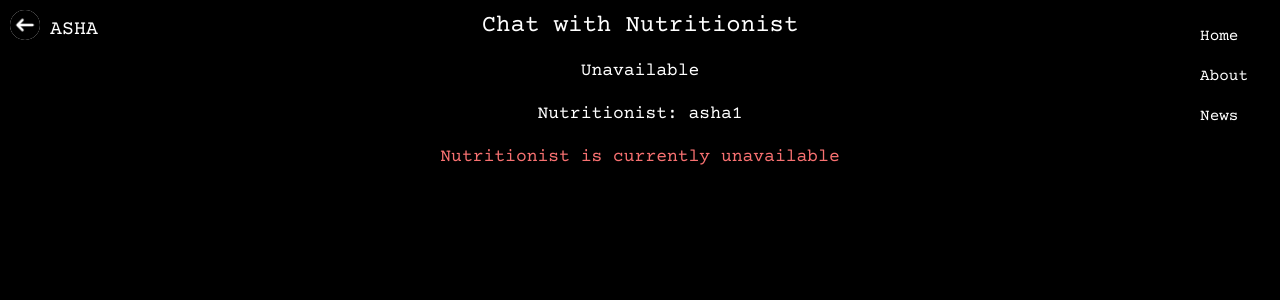
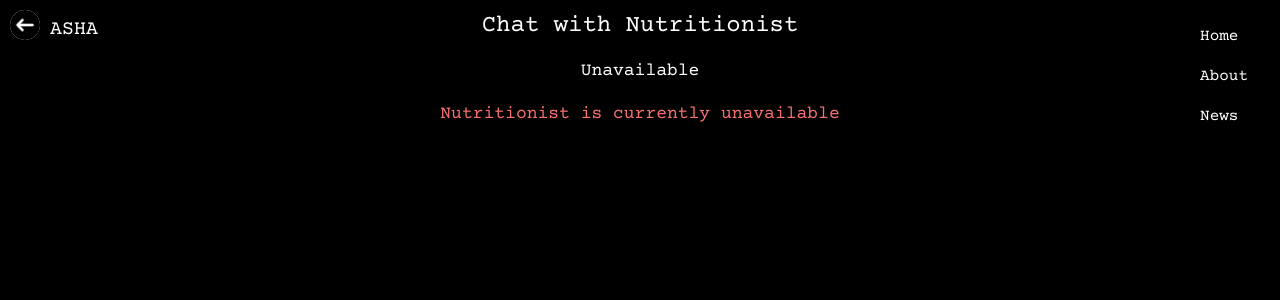
Before and after one commit to AmanchaRahul/asha2, a Django app: template templates/chat_with_nutritionist.html in a window 1280 px wide. Shown: the top 300 px of the page. Run offline with Django 5.2, Linux system fonts and the light colour scheme; the template is opened without the code that fills it: values that come from a table or form of the project are taken from there, others are empty; data comes from the database, SQL or seed files in the repository; parts of the project's set-up code (start-up, migrations or seed data) failed here and were passed over; some libraries are stand-ins or nearby versions.

Commit message:
changes made

```diff
--- a/templates/chat_with_nutritionist.html
+++ b/templates/chat_with_nutritionist.html
@@ -134,17 +134,11 @@
             <div class="text-center">
                 <div class="online-status mb-4">
                     {% if is_online %}
-                        <span class="dot dot-online"></span>
-                        <span>Online</span>
+                        <span class="text-green-500 text-xs ml-2">● Online</span>
                     {% else %}
                         <span class="dot dot-offline"></span>
                         <span>Unavailable</span>
                     {% endif %}
-                </div>
-
-                <div class="nutritionist-info">
-                    <p>Nutritionist: {{ nutritionist.username }}</p>
-                    <!-- Add more nutritionist details as needed -->
                 </div>
 
                 <div class="chat-section mt-4">
```
